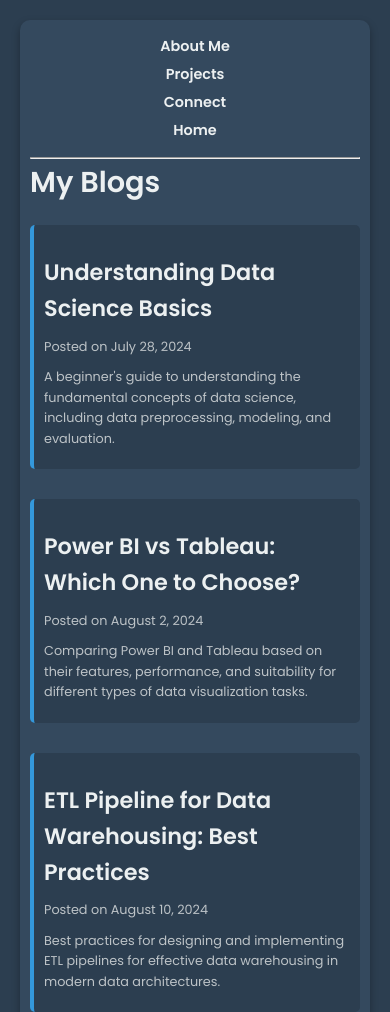
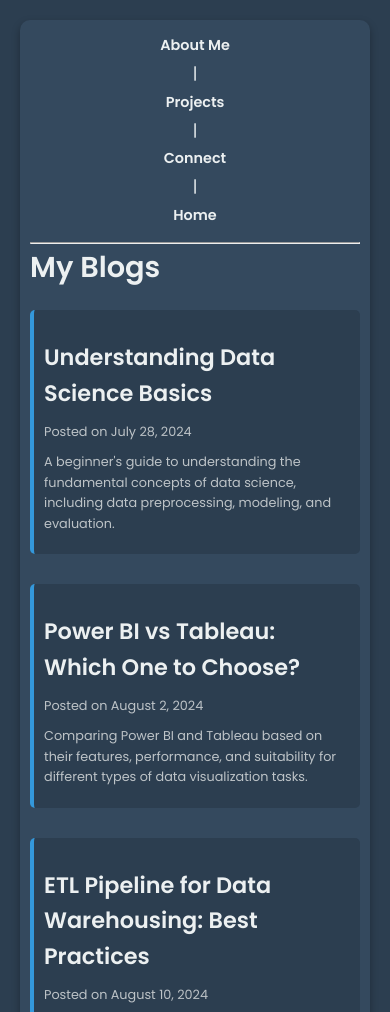
Before and after one commit to Mathoholic/portfolio, a plain HTML site: page public/blogs.html in a window 390 px wide. Shown: the top 1012 px of the page. Drawn offline with Linux system fonts and the light colour scheme.

Commit message:
improved navigation bar

```diff
--- a/css/about.css
+++ b/css/about.css
@@ -100,7 +100,7 @@ footer {
 
     .navigation a {
         display: block;
-        margin: 5px 0;
+        margin: 4px 0;
     }
 
     .container {
--- a/css/blogs.css
+++ b/css/blogs.css
@@ -114,7 +114,7 @@ footer {
 
     .navigation a {
         display: block;
-        margin: 5px 0;
+        margin: 4px 0;
     }
 
     .blog-item {
--- a/css/contact.css
+++ b/css/contact.css
@@ -82,7 +82,7 @@ footer {
 
     .navigation a {
         display: block;
-        margin: 5px 0;
+        margin: 4px 0;
     }
 
     .container {
--- a/public/blogs.html
+++ b/public/blogs.html
@@ -11,8 +11,11 @@
     <div class="container">
         <nav class="navigation">
             <a href="../public/about.html">About Me</a>
+            <span>|</span>
             <a href="#Projects">Projects</a>
+            <span>|</span>
             <a href="../public/contact.html">Connect</a>
+            <span>|</span>
             <a href="../index.html">Home</a>
         </nav>
         <hr />
```
Also changed, not shown: public/about.html (+2 -0 lines), public/contact.html (+1 -0 lines).
